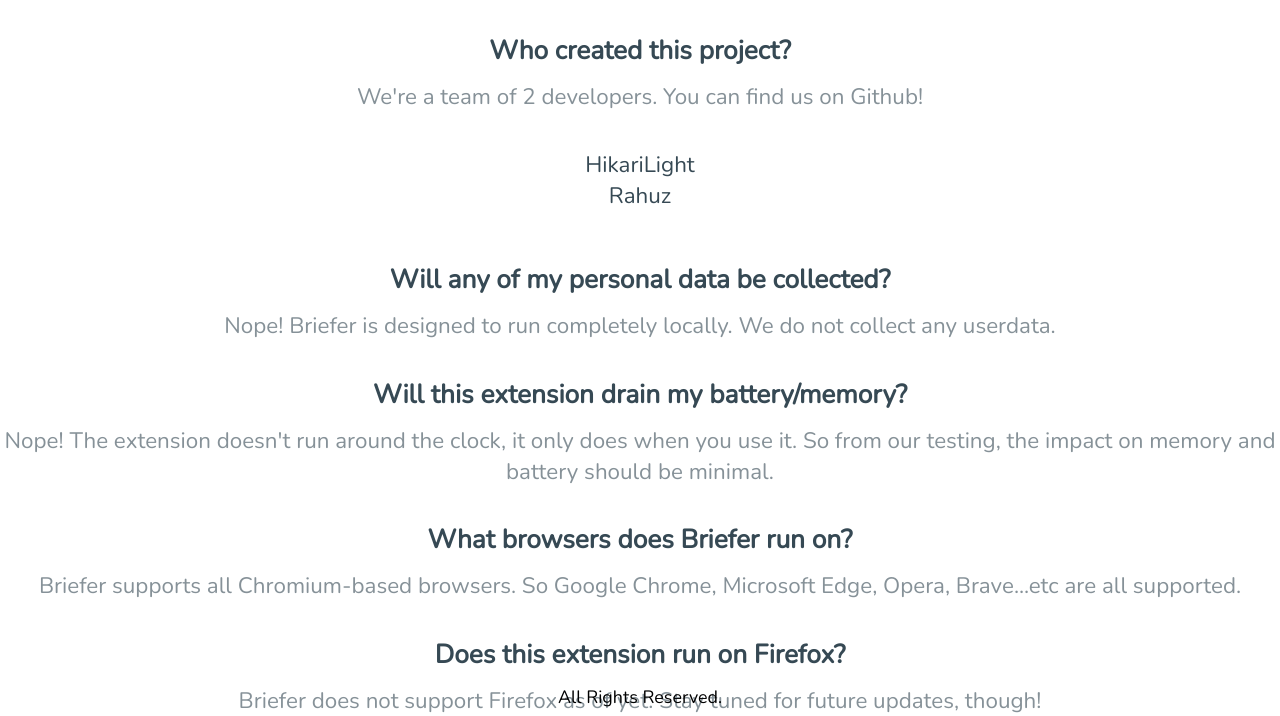
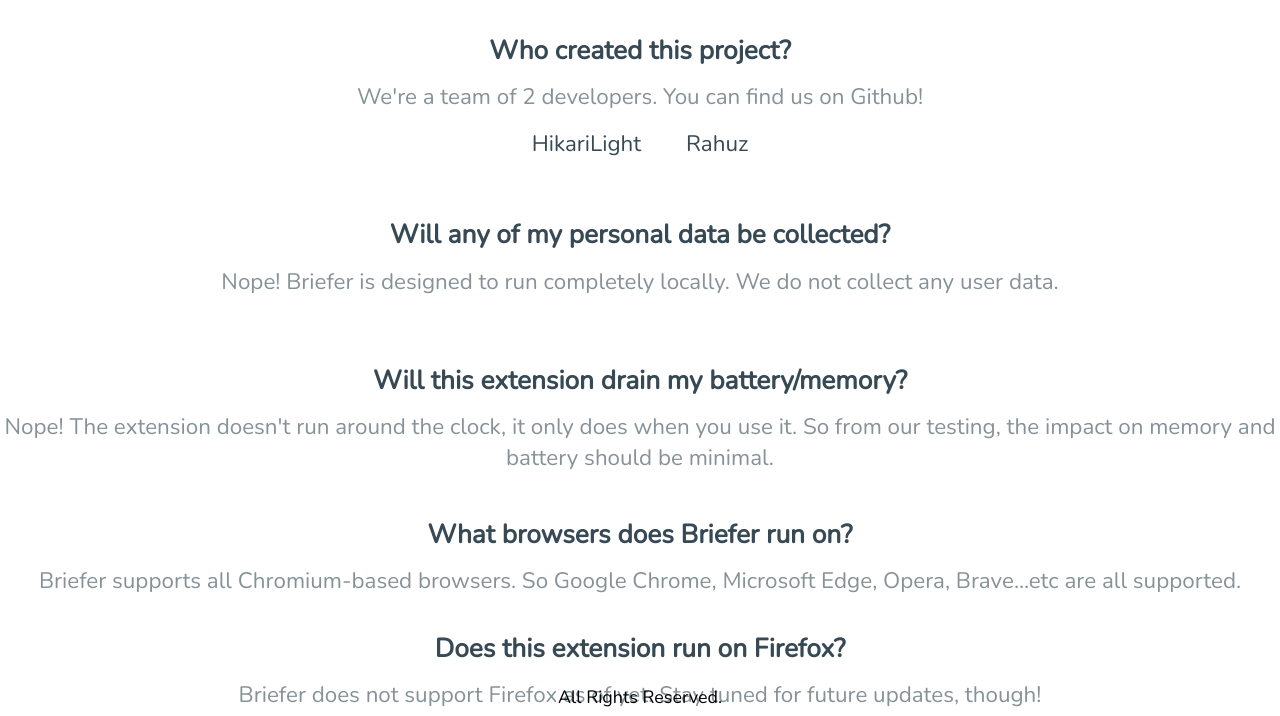
Before and after one commit to HikariLight/BrieferWebsite, a Gatsby site: page /faq in a window 1280 px wide. Shown: the part 86-802 px from the top of the page. Built offline with nearby package versions, Linux system fonts and the light colour scheme; Gatsby itself is replaced by a stand-in of ours.

Commit message:
Github profiles and indexPage button link  bug fixes

```diff
--- a/src/components/QA.js
+++ b/src/components/QA.js
@@ -1,11 +1,12 @@
 import * as React from "react"
 import "../style/global.css"
 
-const Qa = ({question, answer}) =>{
+const Qa = ({question, answer, extras}) =>{
     return(
         <section>
             <h1 className = "darkBlueText">{question}</h1>
             <p className = "opaqueDarkBlueText">{answer}</p>
+            {extras}
         </section>
     )
 }
--- a/src/pages/faq.js
+++ b/src/pages/faq.js
@@ -4,17 +4,24 @@
 import "../style/global.css"
 
 const FAQ = () => {
+
+  let githubProfiles =
+    <ul id="githubProfiles">
+      <li><a href='https://github.com/HikariLight'>HikariLight</a></li>
+      <li><a href='https://github.com/Rahuz7'>Rahuz</a></li>
+    </ul>
+
   return (
     <Layout>
         <title>Briefer | FAQ</title>
 
         <section className="QnA">
-          <Qa question="Who created this project?" answer = "We're a team of 2 developers. You can find us on Github!"></Qa>
-          <ul>
+          <Qa question="Who created this project?" answer = "We're a team of 2 developers. You can find us on Github!" extras={githubProfiles}></Qa>
+          {/* <ul id="githubProfiles">
             <li><a href='https://github.com/HikariLight'>HikariLight</a></li>
             <li><a href='https://github.com/Rahuz7'>Rahuz</a></li>
-          </ul>
-          <Qa question="Will any of my personal data be collected?" answer="Nope! Briefer is designed to run completely locally. We do not collect any userdata."></Qa>
+          </ul> */}
+          <Qa question="Will any of my personal data be collected?" answer="Nope! Briefer is designed to run completely locally. We do not collect any user data."></Qa>
           <Qa question="Will this extension drain my battery/memory?" answer="Nope! The extension doesn't run around the clock, it only does when you use it. So from our testing, the impact on memory and battery should be minimal."></Qa>
           <Qa question="What browsers does Briefer run on?" answer="Briefer supports all Chromium-based browsers. So Google Chrome, Microsoft Edge, Opera, Brave...etc are all supported."></Qa>
           <Qa question="Does this extension run on Firefox?" answer="Briefer does not support Firefox as of yet. Stay tuned for future updates, though!"></Qa>
--- a/src/pages/index.js
+++ b/src/pages/index.js
@@ -1,5 +1,4 @@
 import * as React from "react"
-import { Link } from "gatsby"
 import Layout from "../components/Layout"
 import "../style/global.css"
 
@@ -13,7 +12,7 @@
           <section>
             <h1>Make doing research easier</h1>
             <h3 id="subtitle">Simplify/Summarise/Fuse your web pages</h3>
-            <button id="downloadButton"><Link to="https://chrome.google.com/webstore">Download</Link></button>
+            <button id="downloadButton"><a href="https://chrome.google.com/webstore">Download</a></button>
           </section>
         </main>
     </Layout>
--- a/src/style/global.css
+++ b/src/style/global.css
@@ -100,6 +100,19 @@
     color: var(--darkBlue);
 }
 
+#githubProfiles{
+    margin: 0.7em 0 0 0;
+}
+
+#githubProfiles li{
+    display: inline;
+    margin: 0 1em;
+}
+
+#githubProfiles a{
+    color: var(--darkBlue);
+}
+
 .indexMain{
     display: grid;
     grid-template-rows: 1fr 1fr;
@@ -143,10 +156,6 @@
     place-items: center;
 }
 
-.QnA a{
-    color: var(--darkBlue);
-}
-
 .darkBlueText{
     color: var(--darkBlue);
 }
```
